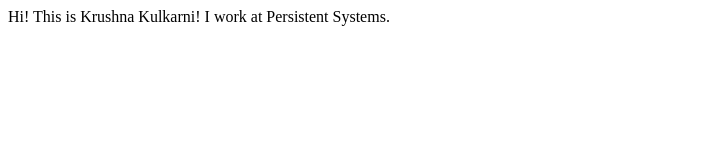
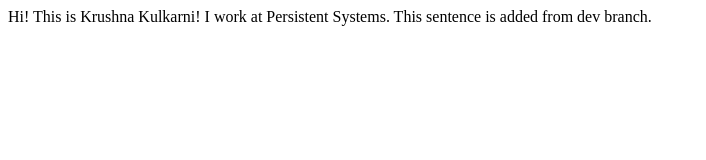
Before and after one commit to Krushna-Kulkarni/Basics, a plain HTML site: page index.html in a window 1280 px wide. Shown: the whole page, without its empty margins (0-706 px from the left). Drawn offline with Linux system fonts and the light colour scheme.

Commit message:
added text from dev branch

```diff
--- a/index.html
+++ b/index.html
@@ -9,5 +9,8 @@
 <body>
     Hi! This is Krushna Kulkarni!
     I work at Persistent Systems.
+
+
+    This sentence is added from dev branch.
 </body>
 </html>
```
